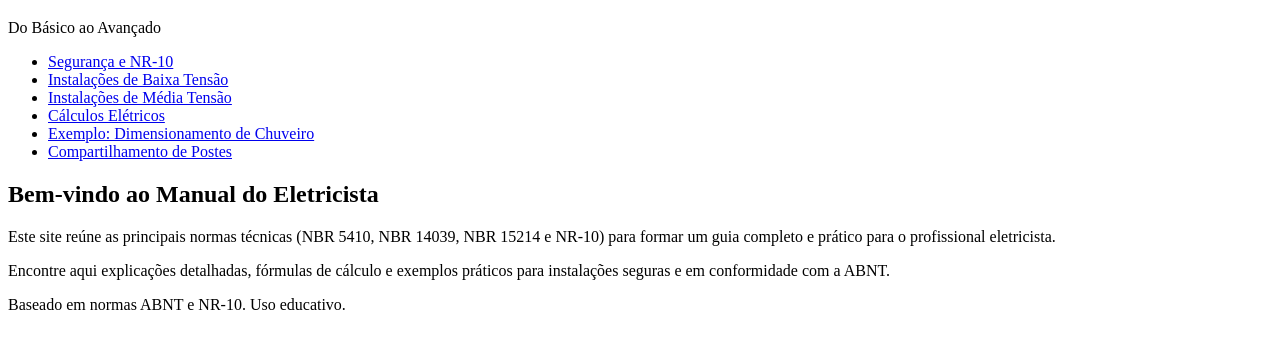
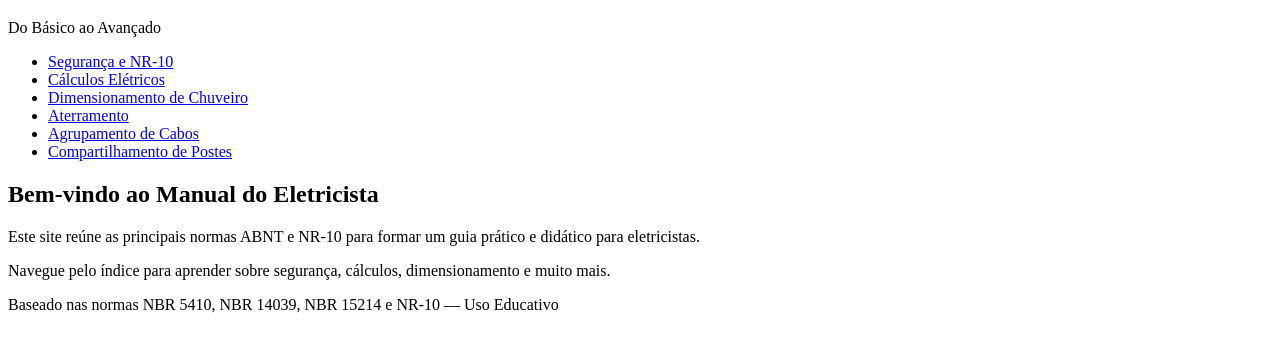
Before and after one commit to gilmroliveira/Manual_do_eletricista, a plain HTML site: page Index.html in a window 1280 px wide. Shown: the part 61-412 px from the top of the page. Drawn offline with Linux system fonts and the light colour scheme.

Commit message:
Revise HTML content and structure for accuracy
Updated the HTML structure and content for clarity and accuracy.

```diff
--- a/Index.html
+++ b/Index.html
@@ -1,35 +1,32 @@
 <!DOCTYPE html>
 <html lang="pt-BR">
 <head>
-  <meta charset="UTF-8">
-  <title>Manual do Eletricista — Do Básico ao Avançado</title>
-  <link rel="stylesheet" href="style.css">
+  <meta charset="UTF-8" />
+  <title>Manual do Eletricista - Do Básico ao Avançado</title>
+  <link rel="stylesheet" href="style.css" />
 </head>
 <body>
   <header>
     <h1>Manual do Eletricista</h1>
     <p>Do Básico ao Avançado</p>
   </header>
-
   <nav>
     <ul>
       <li><a href="seguranca.html">Segurança e NR-10</a></li>
-      <li><a href="instalacoes_baixa_tensao.html">Instalações de Baixa Tensão</a></li>
-      <li><a href="instalacoes_media_tensao.html">Instalações de Média Tensão</a></li>
       <li><a href="calculos.html">Cálculos Elétricos</a></li>
-      <li><a href="exemplo_chuveiro.html">Exemplo: Dimensionamento de Chuveiro</a></li>
-      <li><a href="compartilhamento_postes.html">Compartilhamento de Postes</a></li>
+      <li><a href="dimensionamento-chuveiro.html">Dimensionamento de Chuveiro</a></li>
+      <li><a href="aterramento.html">Aterramento</a></li>
+      <li><a href="agrupamento.html">Agrupamento de Cabos</a></li>
+      <li><a href="compartilhamento-postes.html">Compartilhamento de Postes</a></li>
     </ul>
   </nav>
-
   <main>
     <h2>Bem-vindo ao Manual do Eletricista</h2>
-    <p>Este site reúne as principais normas técnicas (NBR 5410, NBR 14039, NBR 15214 e NR-10) para formar um guia completo e prático para o profissional eletricista.</p>
-    <p>Encontre aqui explicações detalhadas, fórmulas de cálculo e exemplos práticos para instalações seguras e em conformidade com a ABNT.</p>
+    <p>Este site reúne as principais normas ABNT e NR-10 para formar um guia prático e didático para eletricistas.</p>
+    <p>Navegue pelo índice para aprender sobre segurança, cálculos, dimensionamento e muito mais.</p>
   </main>
-
   <footer>
-    <p>Baseado em normas ABNT e NR-10. Uso educativo.</p>
+    <p>Baseado nas normas NBR 5410, NBR 14039, NBR 15214 e NR-10 — Uso Educativo</p>
   </footer>
 </body>
 </html>
```
